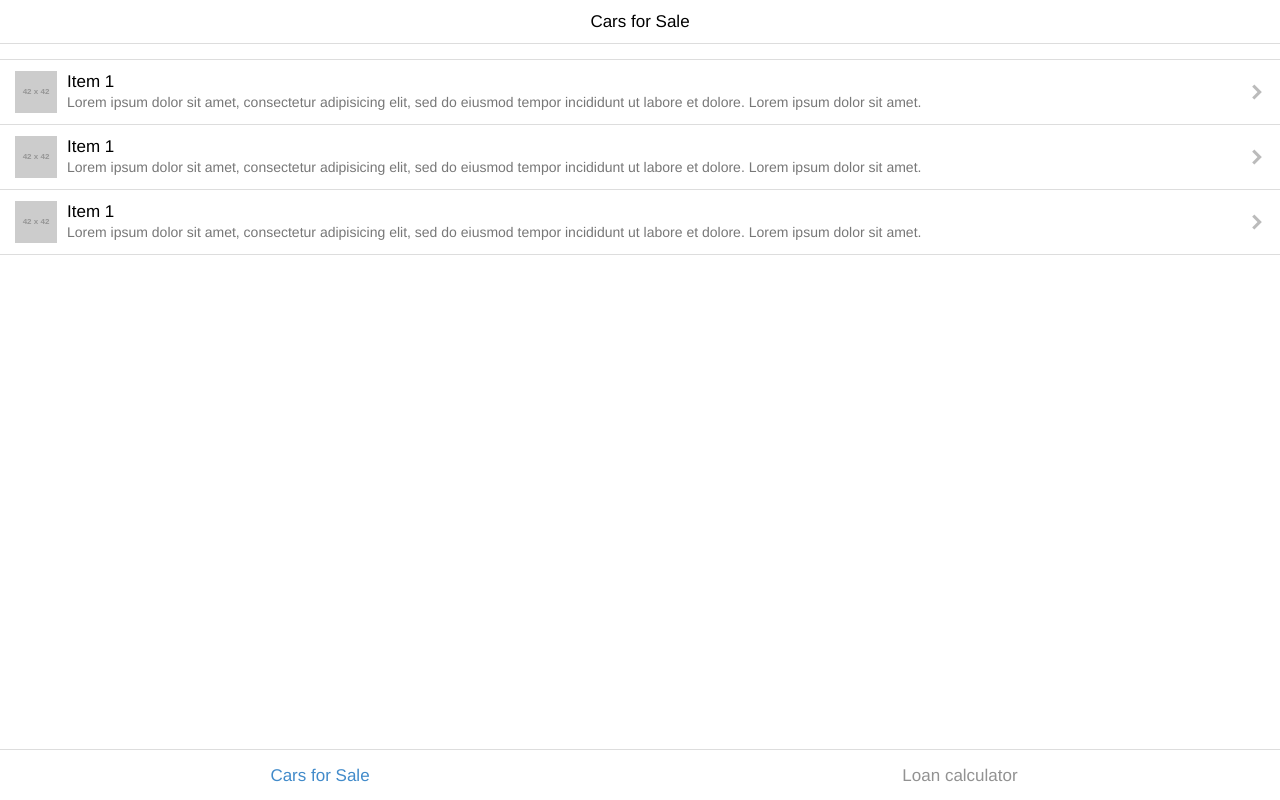
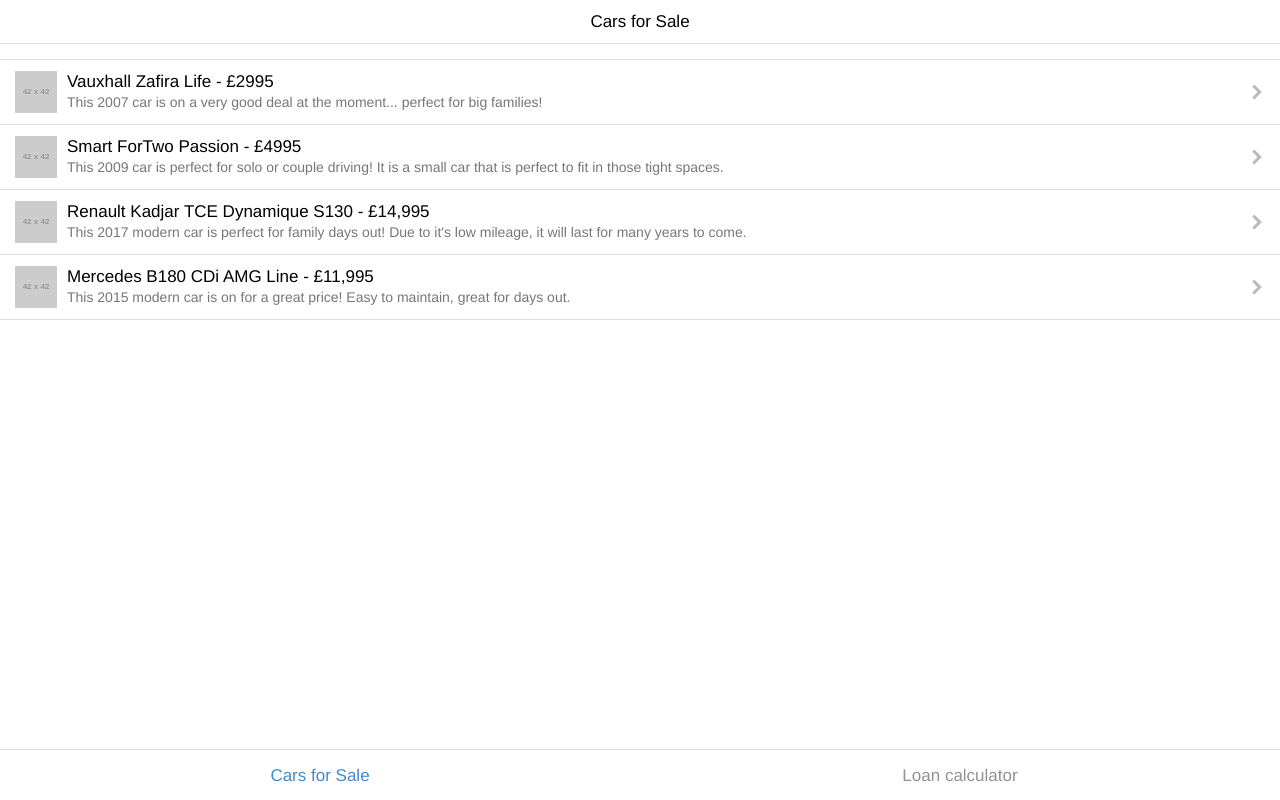
Before and after one commit to raemurtagh1/CET251-Used-Car-Garage-App, a website: page ListOfCars.html in a window 1280 px wide. Drawn offline with Linux system fonts and the light colour scheme; placeholder pictures from the web are drawn by us.

Commit message:
Added details of 4 cars to the ListOfCars.html page

```diff
--- a/ListOfCars.html
+++ b/ListOfCars.html
@@ -39,8 +39,8 @@
      <a class="navigate-right">
       <img class="media-object pull-left" src="http://placehold.it/42x42">
       <div class="media-body">
-        Item 1
-        <p>Lorem ipsum dolor sit amet, consectetur adipisicing elit, sed do eiusmod tempor incididunt ut labore et dolore. Lorem ipsum dolor sit amet.</p>
+        Vauxhall Zafira Life - £2995
+        <p>This 2007 car is on a very good deal at the moment... perfect for big families!</p>
       </div>
     </a>
   </li>
@@ -48,8 +48,8 @@
     <a class="navigate-right">
       <img class="media-object pull-left" src="http://placehold.it/42x42">
       <div class="media-body">
-        Item 1
-        <p>Lorem ipsum dolor sit amet, consectetur adipisicing elit, sed do eiusmod tempor incididunt ut labore et dolore. Lorem ipsum dolor sit amet.</p>
+        Smart ForTwo Passion - £4995
+        <p>This 2009 car is perfect for solo or couple driving! It is a small car that is perfect to fit in those tight spaces.</p>
       </div>
     </a>
   </li>
@@ -57,8 +57,17 @@
     <a class="navigate-right">
       <img class="media-object pull-left" src="http://placehold.it/42x42">
       <div class="media-body">
-        Item 1
-        <p>Lorem ipsum dolor sit amet, consectetur adipisicing elit, sed do eiusmod tempor incididunt ut labore et dolore. Lorem ipsum dolor sit amet.</p>
+        Renault Kadjar TCE Dynamique S130 - £14,995
+        <p>This 2017 modern car is perfect for family days out! Due to it's low mileage, it will last for many years to come.</p>
+      </div>
+    </a>
+  </li>
+  <li class="table-view-cell media">
+    <a class="navigate-right">
+      <img class="media-object pull-left" src="http://placehold.it/42x42">
+      <div class="media-body">
+        Mercedes B180 CDi AMG Line - £11,995
+        <p>This 2015 modern car is on for a great price! Easy to maintain, great for days out.</p>
       </div>
     </a>
   </li>
```
